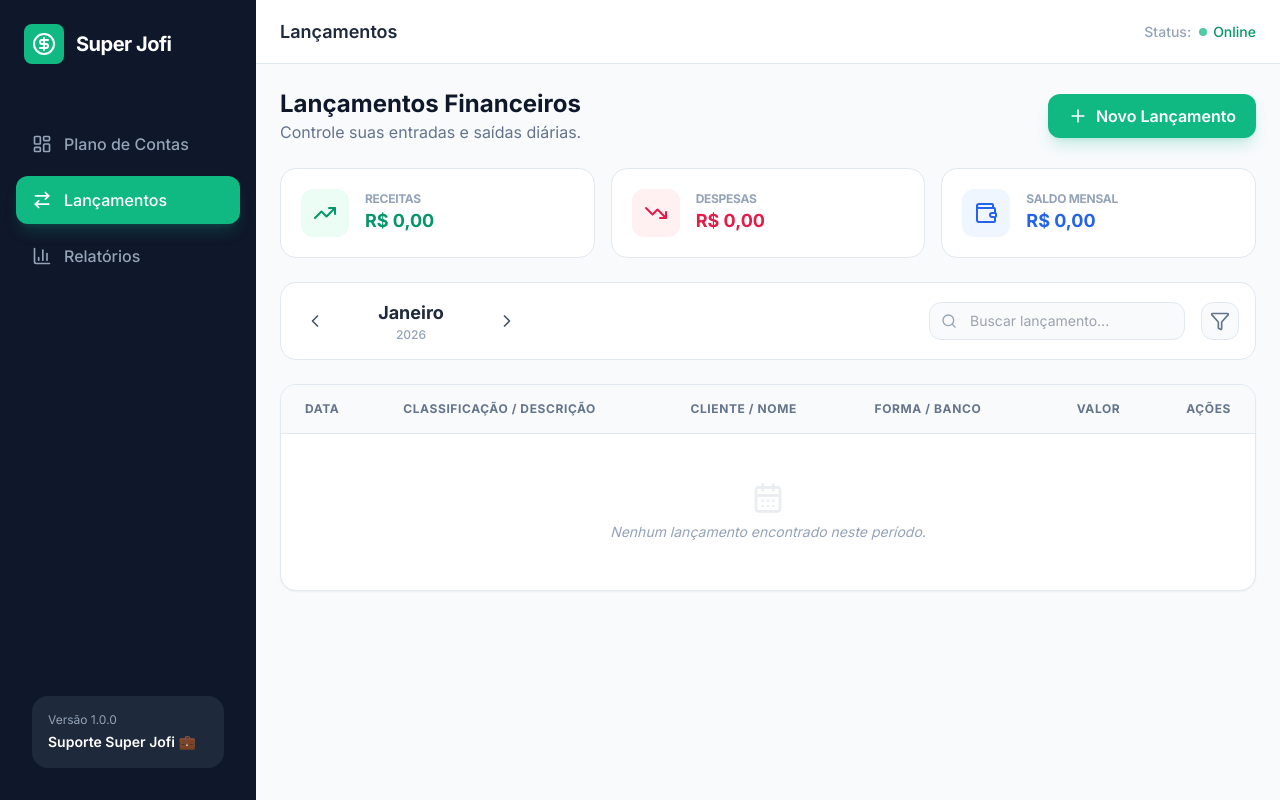
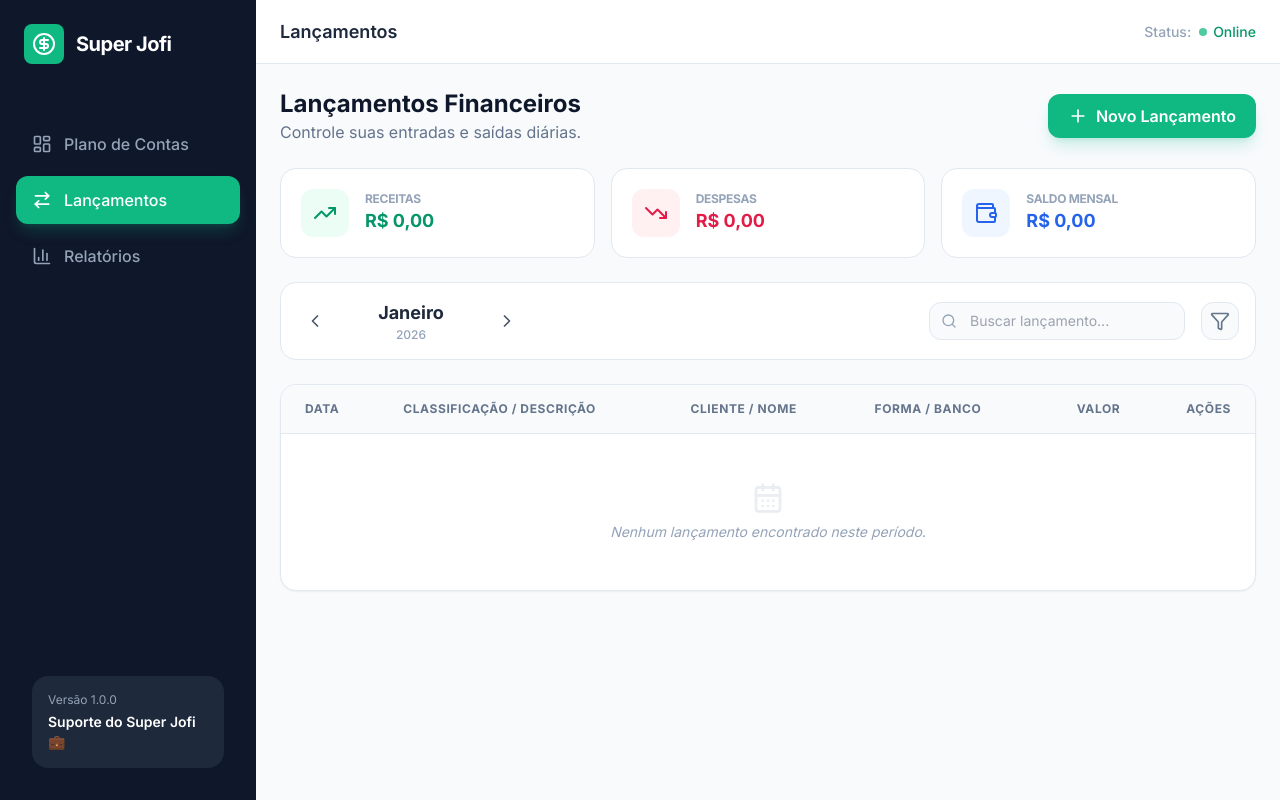
Before and after one commit to SuperJofi-bot/super-jofi-financeiro, a React (Vite) app: page / in a window 1280 px wide. Built offline with nearby package versions, Linux system fonts and the light colour scheme.

Commit message:
Update Layout.tsx

```diff
--- a/components/Layout.tsx
+++ b/components/Layout.tsx
@@ -75,7 +75,7 @@ const Layout: React.FC<LayoutProps> = ({ children, currentPage, setCurrentPage }
         <div className="absolute bottom-8 left-0 right-0 px-8">
           <div className="p-4 bg-slate-800 rounded-2xl">
             <p className="text-xs text-slate-400 mb-1">Versão 1.0.0</p>
-            <p className="text-sm font-semibold text-white">Suporte Super Jofi 💼</p>
+            <p className="text-sm font-semibold text-white">Suporte do Super Jofi 💼</p>
           </div>
         </div>
       </aside>
```
